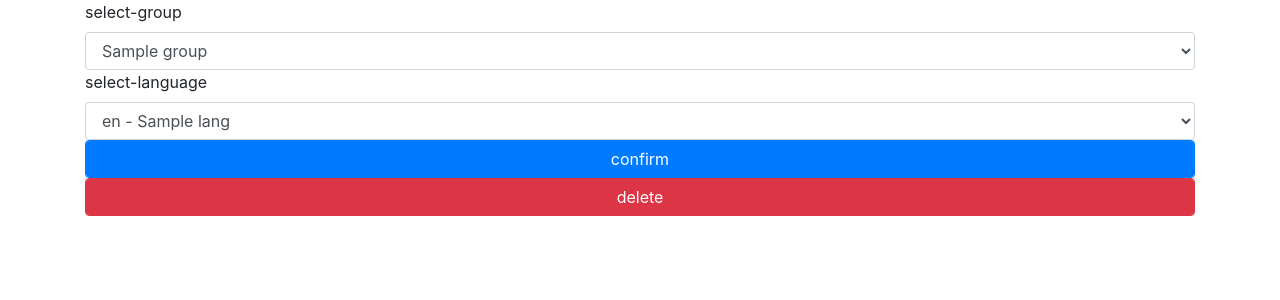
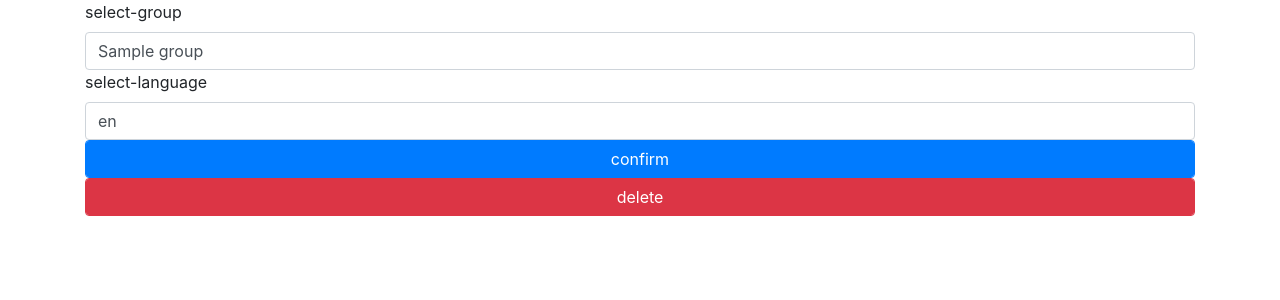
Before and after one commit to wikimedia/labs-tools-watch-translations, a Python web app: template src/templates/edit.html in a window 1280 px wide. Shown: the part 56-356 px from the top of the page. Run offline with Jinja, Linux system fonts and the light colour scheme; the template is opened without the code that fills it: most values are stand-ins (such as "Sample title", 1, 10 or a date in 2020); some libraries are stand-ins or nearby versions.

Commit message:
Use input+datalist instead of select
Change-Id: If568ba6f78bd74e1ed2d339a853b28286fe8ef4b

```diff
--- a/src/templates/edit.html
+++ b/src/templates/edit.html
@@ -5,17 +5,19 @@
     <form method="post">
         <input type="hidden" name="type" value="edit">
         <label for="watch-group">{{ _("select-group") }}</label>
-        <select class="form-control" name="group" id="watch-group">
+        <input class="form-control" type="text" name="group" id="watch-group" {% if translation.group %}value="{{translation.group}}"{% endif %} list="watch-group-datalist">
+        <datalist id="watch-group-datalist">
             {% for group in messagegroups %}
-            <option {% if translation.group==group.id %}selected{% endif %} value="{{group.id}}">{{group.label}}</option>
+            <option value="{{group.id}}">{{group.label}}</option>
             {% endfor %}
-        </select>
+        </datalist>
         <label for="watch-language">{{ _("select-language") }}</label>
-        <select name="language" id="watch-language" class="form-control">
+        <input type="text" name="language" list="watch-language-list" {% if translation.language %}value="{{translation.language}}"{% endif %} class="form-control" id="watch-language">
+        <datalist name="language" id="watch-language-list">
             {% for lang in languages %}
-            <option {% if translation.language==lang %}selected{% endif %} value="{{lang}}">{{lang}} - {{languages[lang].name}}</option>
+            <option value="{{lang}}">{{lang}} - {{languages[lang].name}}</option>
             {% endfor %}
-        </select>
+        </datalist>
         <input class="btn btn-primary form-control" type="submit" value="{{ _("confirm") }}">
     </form>
     <form method="post">
```
